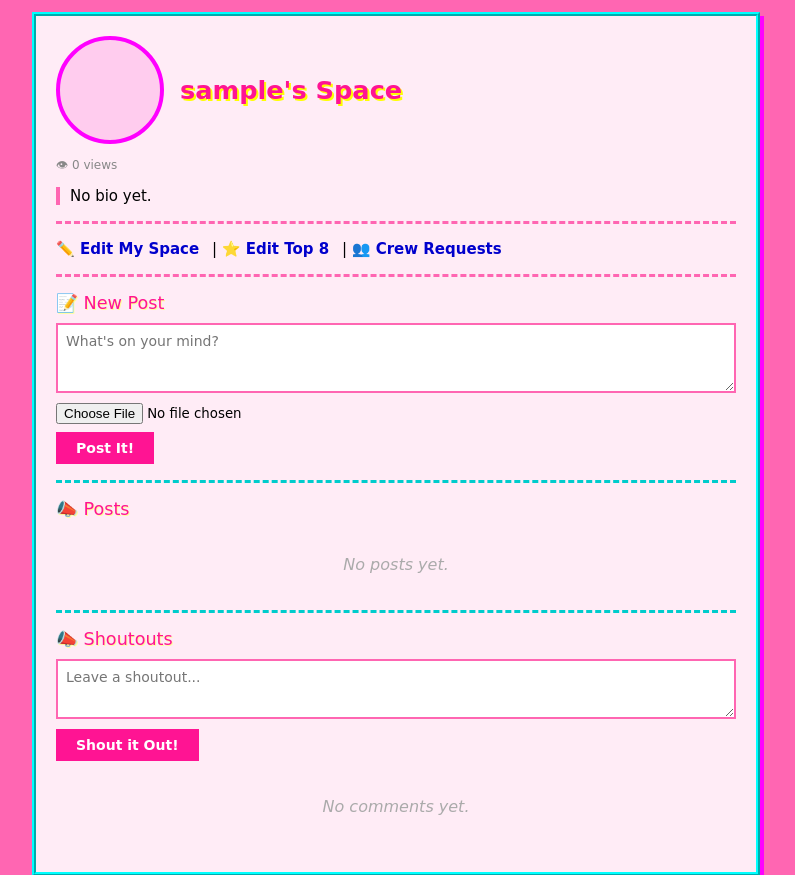
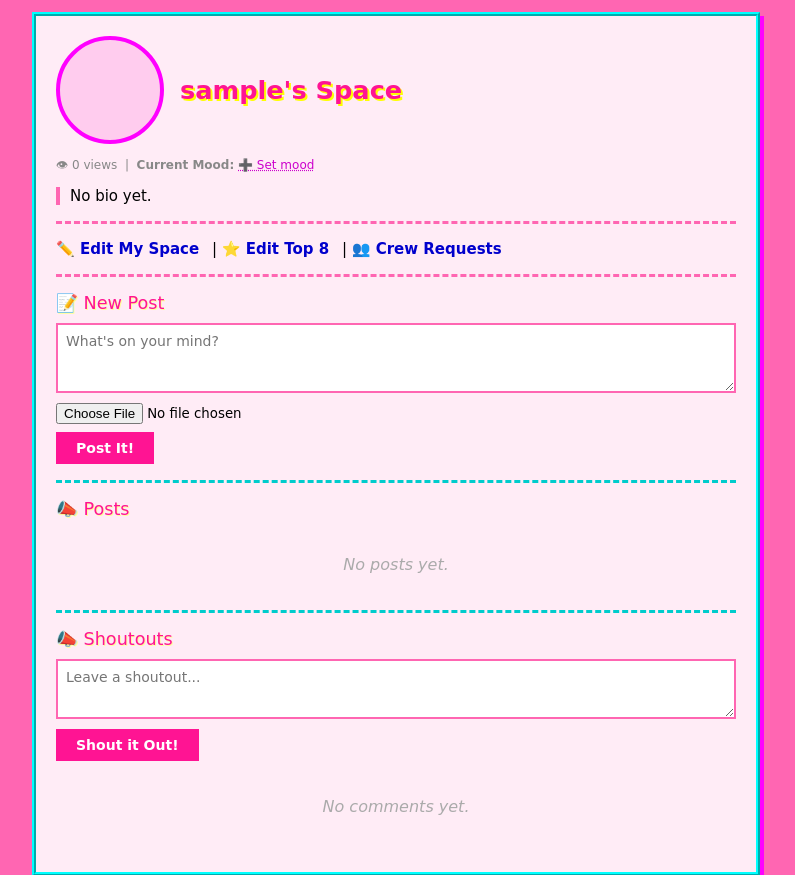
Before and after one commit to brickface082/millennial-space, a Flask app: a page that uses templates/profile.html in a window 1280 px wide. Shown: the part 43-918 px from the top of the page, without its empty margins (244-1039 px from the left). Run offline with Flask 3, Linux system fonts and the light colour scheme; the visitor is signed in with stand-in values (Sample User, id 1); data comes from the database, SQL or seed files in the repository; data that the repository does not hold is empty.

Commit message:
T021-B: Inline mood picker on profile page
- POST /mood route, validates against VALID_MOODS, returns JSON label
- Owner clicks mood to reveal inline select, saves via fetch with no reload
- Visitors see read-only text, hidden when mood not set
- 62 tests, 0 failed

Co-Authored-By: Claude Sonnet 4.6 <noreply@anthropic.com>

```diff
--- a/app.py
+++ b/app.py
@@ -178,7 +178,10 @@ def profile(username):
                 if m:
                     top8_users.append(m)
     mood_labels = {key: label for key, label in MOOD_OPTIONS if key}
-    return render_template("profile.html", user=user, posts=posts, comments=comments, crew_status=crew_status, crew_request_id=crew_request_id, top8_users=top8_users, mood_labels=mood_labels)
+    return render_template("profile.html", user=user, posts=posts, comments=comments,
+                           crew_status=crew_status, crew_request_id=crew_request_id,
+                           top8_users=top8_users, mood_labels=mood_labels,
+                           mood_options=MOOD_OPTIONS)
 
 @app.route("/edit", methods=["GET", "POST"])
 @login_required
@@ -563,6 +566,15 @@ def sounds():
         return redirect(url_for("sounds"))
     return render_template("sounds.html")
 
+@app.route("/mood", methods=["POST"])
+@login_required
+def set_mood():
+    m = request.form.get("mood", "")
+    current_user.mood = m if m in VALID_MOODS else ""
+    db.session.commit()
+    label = dict(MOOD_OPTIONS).get(current_user.mood, "")
+    return jsonify({"ok": True, "label": label, "mood": current_user.mood})
+
 @app.route("/status", methods=["POST"])
 @login_required
 def set_status():
--- a/templates/profile.html
+++ b/templates/profile.html
@@ -82,7 +82,28 @@
         <h1>{{ user.username }}'s Space</h1>
     </div>
 
-    <div style="font-size:12px;color:#888;margin-bottom:6px;">👁 {{ user.profile_views or 0 }} views{% if user.mood and mood_labels.get(user.mood) %} &nbsp;|&nbsp; <strong>Current Mood:</strong> {{ mood_labels[user.mood] }}{% endif %}</div>
+    <div style="font-size:12px;color:#888;margin-bottom:6px;">
+        👁 {{ user.profile_views or 0 }} views
+        {% if current_user.is_authenticated and current_user.username == user.username %}
+            &nbsp;|&nbsp; <strong>Current Mood:</strong>
+            <span id="mood-display"
+                  onclick="toggleMoodPicker()"
+                  title="Click to change mood"
+                  style="cursor:pointer;text-decoration:underline dotted;color:#cc00cc;">
+                {{ mood_labels.get(user.mood, '') if user.mood else '➕ Set mood' }}
+            </span>
+            <select id="mood-picker"
+                    style="display:none;font-family:inherit;font-size:12px;border:2px solid #ff66b2;padding:2px 4px;color:#660066;"
+                    onchange="saveMood(this.value)"
+                    onblur="hideMoodPicker()">
+                {% for key, label in mood_options %}
+                <option value="{{ key }}" {% if (user.mood or '') == key %}selected{% endif %}>{{ label }}</option>
+                {% endfor %}
+            </select>
+        {% elif user.mood and mood_labels.get(user.mood) %}
+            &nbsp;|&nbsp; <strong>Current Mood:</strong> {{ mood_labels[user.mood] }}
+        {% endif %}
+    </div>
 
     {% if user.status == 'away' and user.away_message %}
     <div style="background:#fff3cd;border:2px solid #ffcc00;padding:8px 12px;margin-bottom:10px;font-size:14px;">
@@ -229,4 +250,48 @@
     {% endfor %}
 
 </div>
+
+{% if current_user.is_authenticated and current_user.username == user.username %}
+<script>
+function toggleMoodPicker() {
+    var display = document.getElementById('mood-display');
+    var picker  = document.getElementById('mood-picker');
+    if (!picker) return;
+    display.style.display = 'none';
+    picker.style.display  = 'inline-block';
+    picker.focus();
+}
+function hideMoodPicker() {
+    // Small delay so onchange fires before blur hides the element
+    setTimeout(function() {
+        var display = document.getElementById('mood-display');
+        var picker  = document.getElementById('mood-picker');
+        if (!picker) return;
+        picker.style.display  = 'none';
+        display.style.display = 'inline';
+    }, 200);
+}
+function saveMood(val) {
+    var display = document.getElementById('mood-display');
+    var picker  = document.getElementById('mood-picker');
+    fetch('/mood', {
+        method: 'POST',
+        headers: {'Content-Type': 'application/x-www-form-urlencoded'},
+        body: 'mood=' + encodeURIComponent(val)
+    })
+    .then(function(r) { return r.json(); })
+    .then(function(data) {
+        if (data.ok) {
+            display.textContent = data.label || '➕ Set mood';
+        }
+        picker.style.display  = 'none';
+        display.style.display = 'inline';
+    })
+    .catch(function() {
+        picker.style.display  = 'none';
+        display.style.display = 'inline';
+    });
+}
+</script>
+{% endif %}
 {% endblock %}
```
Also changed, not shown: tests/test_features.py (+25 -2 lines).
